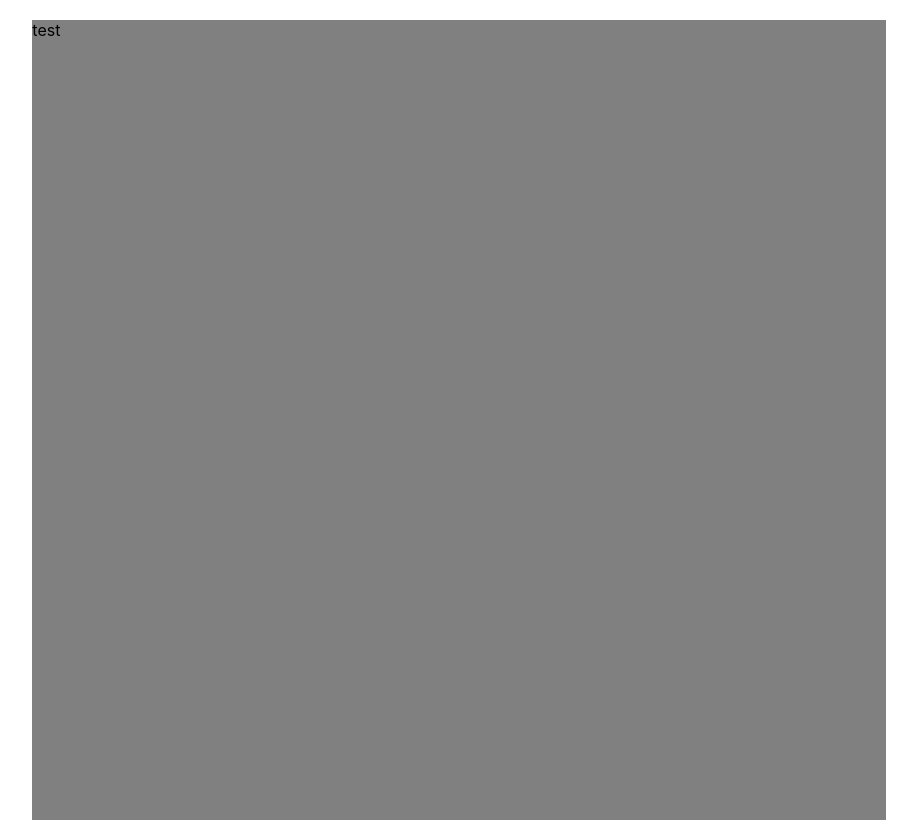
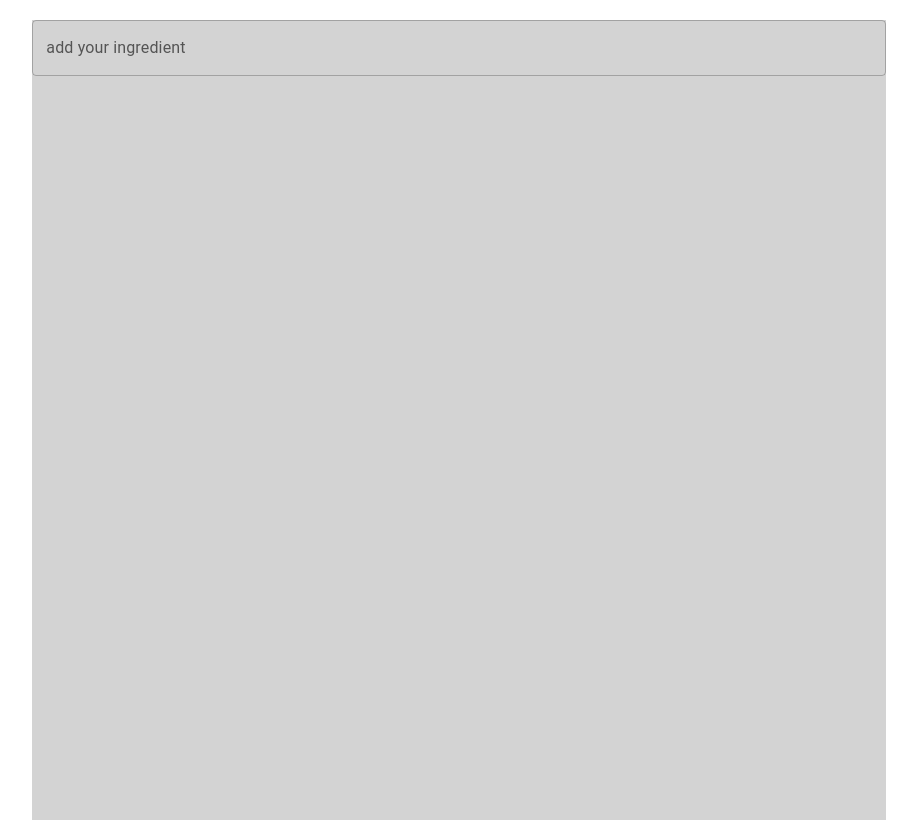
Before and after one commit to slin349/RecipeFinder, a React (Create React App) app: page / in a window 1280 px wide. Shown: the whole page, without its empty margins (181-1098 px from the left). Built offline with nearby package versions, Linux system fonts and the light colour scheme.

Commit message:
chg: add textfield input

```diff
--- a/src/components/Fridge.jsx
+++ b/src/components/Fridge.jsx
@@ -1,4 +1,5 @@
-import { Grid } from "@mui/material";
+import React, { useState } from 'react';
+import { Grid, Autocomplete, TextField } from "@mui/material";
 import { makeStyles } from "@mui/styles";
 
 const useStyles = makeStyles({
@@ -10,12 +11,30 @@ const useStyles = makeStyles({
 
 function Fridge(props) {
 	const classes = useStyles();
+	const [value, setValue] = useState('');
+	const [ingredients, setIngredients] = useState([]);
 	return (
 		<div>
 			<Grid container className={classes.pageContainer}>
 				<Grid xs/>
-				<Grid xs={8} style={{backgroundColor: 'grey'}}>
-					test
+				<Grid xs={8} style={{backgroundColor: 'lightgrey'}}>
+					<Autocomplete
+						freeSolo
+						fullWidth
+						options={['apple', 'banana', 'pear']}
+						renderInput={(params) => <TextField {...params} label="add your ingredient" />}
+						value={value}
+						onChange={(event, newInputValue) => {
+							setValue(newInputValue);
+							if ((event.code === 'Enter' && event.type === 'keydown') || (event.type === 'click')) {
+								event.defaultMuiPrevented = true;
+								setIngredients(prevIngredients => [...prevIngredients, newInputValue]);
+							}
+						}}
+					/>
+					{ingredients.map((item, index) => (
+						<div key={index}>{item}</div>
+					))}
 				</Grid>
 				<Grid xs/>
 			</Grid>
```
